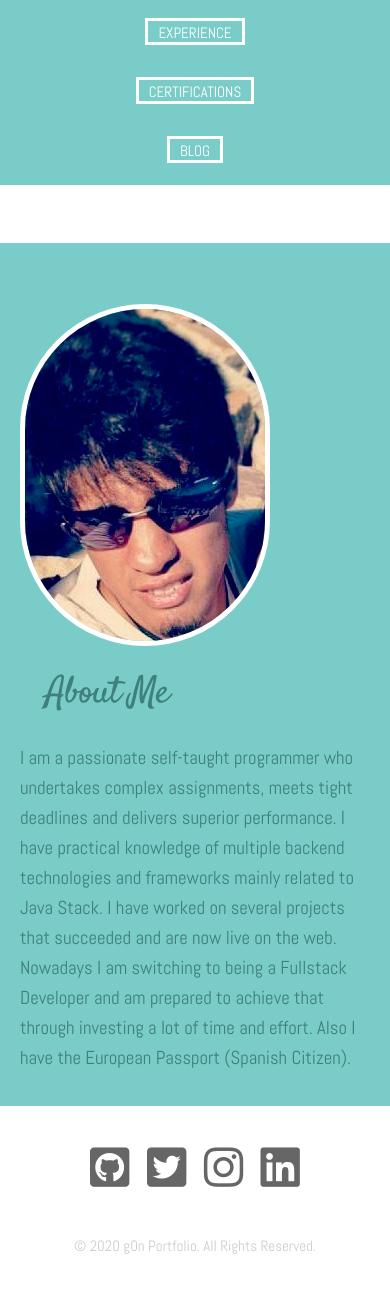
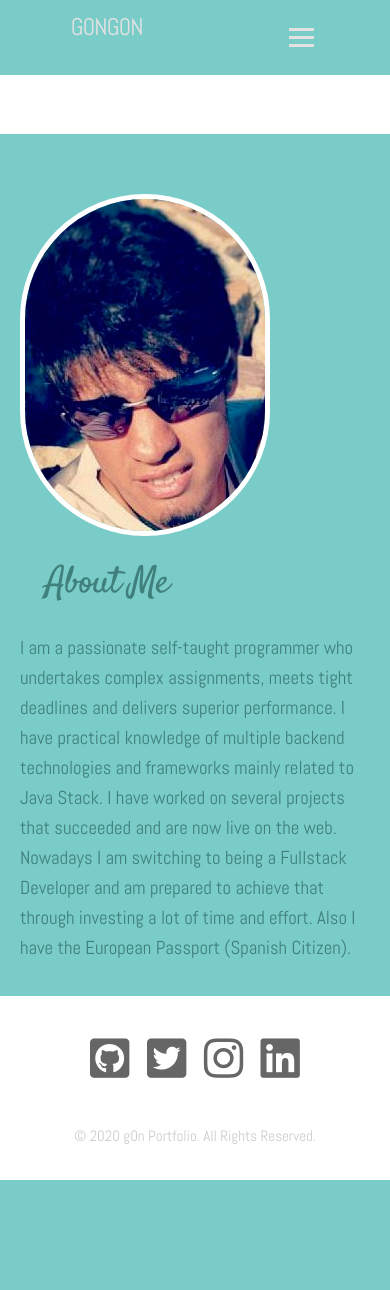
Before and after one commit to g0ng0n12/g0nzh4-portfolio, a Django app: page /jobs in a window 390 px wide. After the commit the page ends 1180 px from the top, so only its background shows below. Run offline with Django 3.2, Linux system fonts and the light colour scheme.

Commit message:
adding navigation bar and responsive design for mobile

```diff
--- a/app/templates/base.html
+++ b/app/templates/base.html
@@ -20,19 +20,30 @@
 </head>
 <body>
 <header class="main_nav green">
-    <div class="container">
-        <div class="three columns">
+    <nav>
+        <div class="logo">
+            <h4>g0ng0n</h4>
         </div>
-        <div class="three columns">
-             <div class="logo"><a href="#">Experience</a></div>
+        <ul class="nav-links">
+            <li>
+                <a href="#">Home</a>
+            </li>
+            <li>
+                <a href="#">Experience</a>
+            </li>
+            <li>
+                <a href="#">Projects</a>
+            </li>
+            <li>
+                <a href="#">Certifications</a>
+            </li>
+        </ul>
+        <div class="burger">
+            <div class="line1"></div>
+            <div class="line2"></div>
+            <div class="line3"></div>
         </div>
-        <div class="three columns">
-             <div class="logo"><a href="#">Certifications</a></div>
-        </div>
-        <div class="three columns">
-             <div class="logo"><a href="#">Blog</a></div>
-        </div>
-    </div>
+    </nav>
 </header>
 
 
@@ -69,6 +80,7 @@
         </div>
     </div>
 </footer>
+<script src="{% static '/js/app.js' %}"></script>
 
 </body>
 </html>
--- /dev/null
+++ b/app/templates/index.html
@@ -0,0 +1,4 @@
+{% extends "base.html" %}
+{% block content %}
+<div> WELCOME </div>
+{% endblock %}
--- a/app/views.py
+++ b/app/views.py
@@ -3,6 +3,10 @@
 
 
 # Create your views here.
+def home(request):
+    return render(request, 'index.html')
+
+
 def get_jobs(request):
     jobs = Job.objects.all()
     return render(request, 'jobs/jobs_list.html', {'jobs': jobs})
--- a/static/css/style.css
+++ b/static/css/style.css
@@ -1,6 +1,7 @@
 /* Table of Contents
 ----------------------------------------------------
 - General Content
+- Navigation Bar
 - Typography
 - Header & Navigation
 - Images & Media
@@ -13,6 +14,56 @@
 .main{padding-top: 3%;}
 .row{padding: 2% 0%}
 .green {background-color: #7accc8;}
+
+/* Navigation Bar
+----------------------------------------------------*/
+*{
+    margin: 0px;
+    padding: 0px;
+    box-sizing: border-box;
+}
+nav {
+    display: flex;
+    justify-content: space-around;
+    align-items: center;
+    min-height: 8vh;
+    font-family: 'Abel', sans-serif;
+}
+.logo {
+    color: rgb(226, 226, 226);
+    text-transform: uppercase;
+    letter-spacing: 5px;
+    font-size: 20px;
+}
+.nav-links{
+    display:flex;
+    width: 30%;
+    justify-content: space-around;
+    margin-bottom: 0;
+}
+.nav-links li{
+    list-style: none;
+}
+.nav-links a{
+    color: rgb(226, 226, 226);
+    text-decoration: none;
+    letter-spacing: 3px;
+    font-weight: bold;
+    font-size: 14px;
+}
+.burger {
+    display: none;
+    cursor: pointer;
+}
+.burger div {
+    width: 25px;
+    height:3px;
+    margin: 5px;
+    background-color: rgb(226, 226, 226);
+    transition: all 0.3s ease
+}
+
+
 
 /* Typography
 ----------------------------------------------------*/
@@ -35,23 +86,6 @@
 header.main_nav {
     padding: 1% 0;
     display: block;
-}
-.logo{
-    margin: 5% auto;
-    text-align: center;
-}
-.logo a{
-    font-size: 3em;
-    color: #fff;
-    text-decoration: none;
-    border: 3px solid #fff;
-    text-transform: uppercase;
-    padding:2px 10px 0 10px;
-    margin: 0;
-}
-.logo a:hover{
-    background-color: #fff;
-    color: #7accc8;
 }
 
 /* Images & Media
@@ -94,13 +128,67 @@
 }
 /* Media Queries
 ----------------------------------------------------*/
-/* Larger than mobile */
 @media (max-width: 479px){
-    .logo a{font-size: 1em;}
-    .main {padding-top: 15%;}
+        .main {padding-top: 15%;}
     .portfolio img{ margin-bottom: 10%;}
     img.avatar{margin-top: 15%;}
     h2.bio{font-size: 2.5em;}
     p.bio {font-size: 1.25em; color: #3f7f7c}
     ul.social li a {font-size: .75em; }
 }
+
+@media screen and (max-width: 1024px){
+    .nav-links {
+        width: 60%;
+    }
+}
+@media screen and (max-width: 768px){
+    body{
+        overflow-x: hidden;
+    }
+    .nav-links {
+        position: absolute;
+        right: 0px;
+        height: 92vh;
+        top: 8vh;
+        background-color: #7accc8;
+        display: flex;
+        flex-direction: column;
+        align-items: center;
+        width: 50%;
+        transform: translateX(100%);
+        transition: transform 0.5s ease-in;
+    }
+    .nav-links li {
+        opacity: 0;
+    }
+
+    .burger {
+        display: block;
+    }
+}
+
+
+.nav-active {
+    transform: translateX(0%);
+}
+
+@keyframes navLinkFade {
+    from {
+        opacity: 0;
+        transform: translateX(50px);
+    }
+    to {
+        opacity: 1;
+        transform: translateX(0px);
+    }
+}
+.toggle .line1{
+    transform: rotate(-45deg) translate(-5px, 6px);
+}
+.toggle .line2{
+    opacity: 0;
+}
+.toggle .line3{
+    transform: rotate(45deg) translate(-5px, -6px);
+}
--- /dev/null
+++ b/static/js/app.js
@@ -0,0 +1,27 @@
+const navSlide = () => {
+    const burger = document.querySelector('.burger');
+    const nav = document.querySelector('.nav-links');
+    const navLinks = document.querySelectorAll('.nav-links li');
+    console.log("navSlide")
+    // Toggle nav
+    burger.addEventListener('click', () => {
+        nav.classList.toggle('nav-active')
+
+        // Animate Links
+        navLinks.forEach((link, index) => {
+            if(link.style.animation){
+                console.log("empty")
+                link.style.animation = '';
+            }else{
+                console.log("NOT empty")
+
+                link.style.animation = `navLinkFade 0.5s ease forwards ${index/7+0.5}s`
+            }
+        });
+
+        //burger animation
+        burger.classList.toggle('toggle')
+    });
+};
+
+navSlide();
--- a/webportfolio/urls.py
+++ b/webportfolio/urls.py
@@ -20,6 +20,7 @@
 
 urlpatterns = [
     path('admin/', admin.site.urls),
+    path('', views.home, name='home'),
     path('jobs', views.get_jobs, name='jobs_list'),
     path('job/<int:job_id>', views.get_job, name='job_detail'),
     path('certifications', views.get_certifications, name='certifications'),
```
